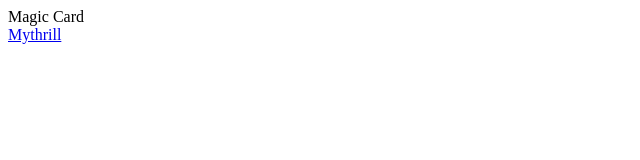
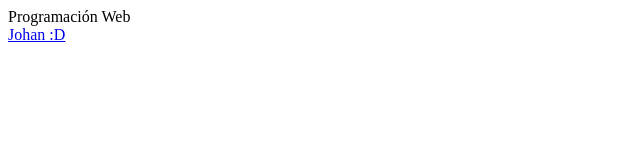
Before and after one commit to Johan-MG/MagicCard, a plain HTML site: page index.html in a window 1280 px wide. Shown: the full height of the page, 0-640 px from the left. Drawn offline with Linux system fonts and the light colour scheme.

Commit message:
Update index.html

```diff
--- a/index.html
+++ b/index.html
@@ -1,5 +1,5 @@
 <div class="card">
-  Magic Card
+  Programación Web
 </div>
 
-<a href="https://mythrillfiction.com/" target="_blank">Mythrill</a>
+<a href="https://github.com/Johan-MG" target="_blank">Johan :D</a>
```
